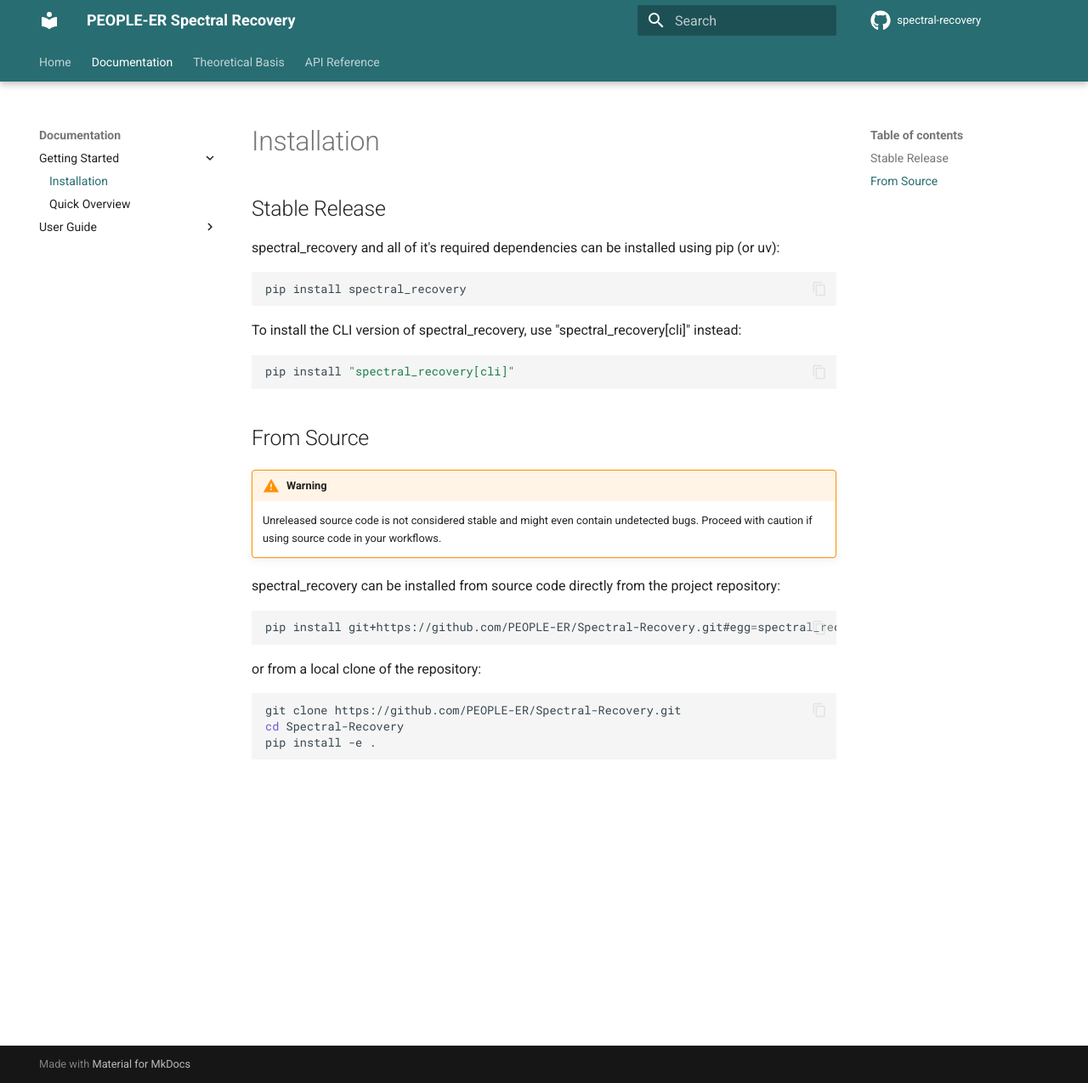
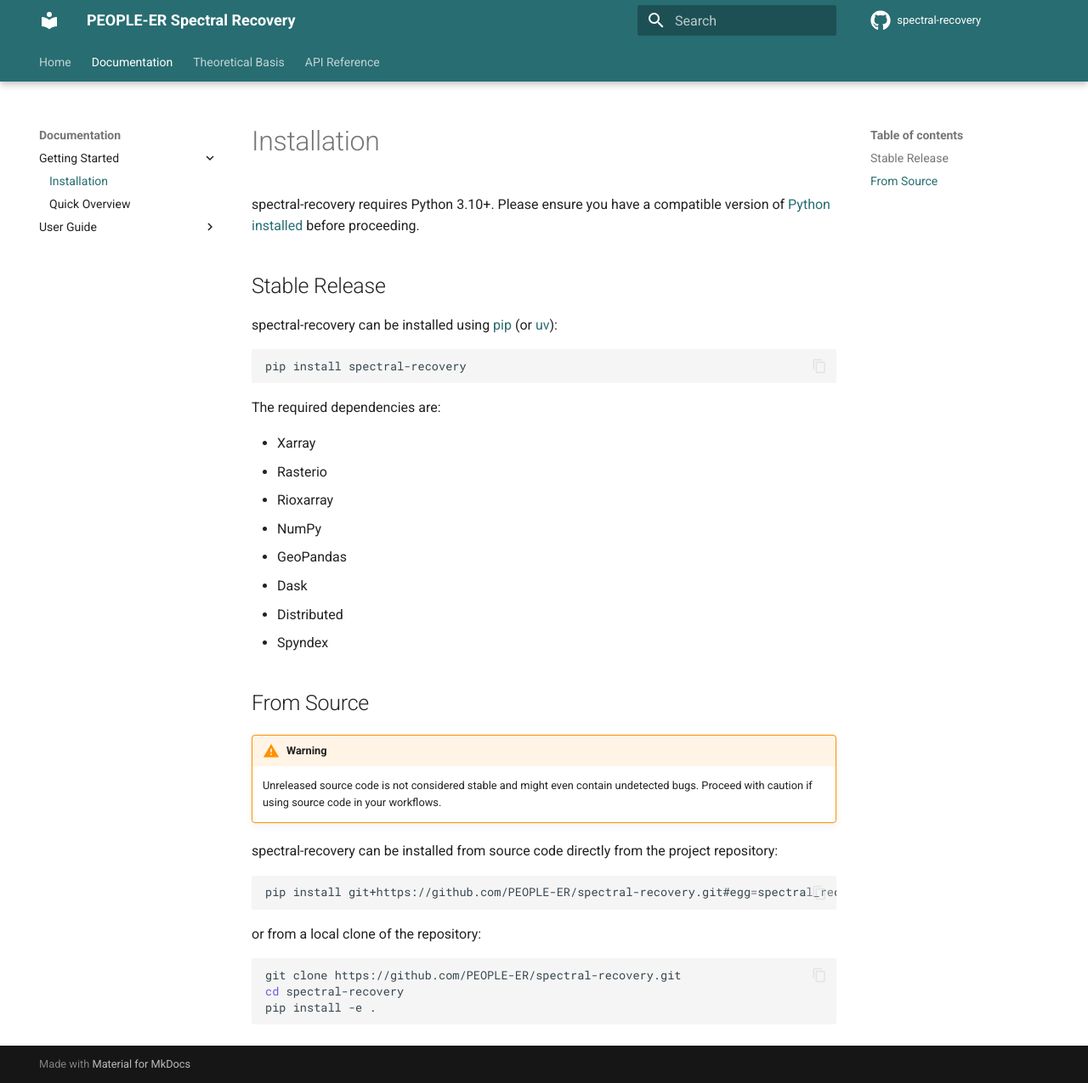
Before and after one commit to PEOPLE-ER/spectral-recovery, an MkDocs documentation site: the page built from docs/installation.md, in a window 1280 px wide and 1275 px high. Shown: the whole window at 85% size. Built offline with MkDocs 1.6.1 and Material for MkDocs 9.7.7, drawn with Linux system fonts in a browser that asks for light colours; comment, search, counter and statistics services are not loaded.

Commit message:
WIP: update tutorials

````diff
--- a/docs/installation.md
+++ b/docs/installation.md
@@ -1,18 +1,25 @@
 # Installation
+
+spectral-recovery requires Python 3.10+. Please ensure you have a compatible version of [Python installed](https://www.python.org/downloads/) before proceeding.
 
 ## Stable Release
 
-spectral_recovery and all of it's required dependencies can be installed using pip (or uv):
+spectral-recovery can be installed using [pip](https://pip.pypa.io/en/stable/installation/) (or [uv](https://github.com/astral-sh/uv)):
 
 ```bash
-pip install spectral_recovery
+pip install spectral-recovery
 ```
 
-To install the CLI version of spectral_recovery, use "spectral_recovery[cli]" instead:
+The required dependencies are:
 
-```bash
-pip install "spectral_recovery[cli]"
-```
+- Xarray
+- Rasterio
+- Rioxarray
+- NumPy
+- GeoPandas
+- Dask
+- Distributed
+- Spyndex
 
 ## From Source
 
@@ -20,16 +27,16 @@
 
     Unreleased source code is not considered stable and might even contain undetected bugs. Proceed with caution if using source code in your workflows.
 
-spectral_recovery can be installed from source code directly from the project repository:
+spectral-recovery can be installed from source code directly from the project repository:
 
 ```bash
-pip install git+https://github.com/PEOPLE-ER/Spectral-Recovery.git#egg=spectral_recovery
+pip install git+https://github.com/PEOPLE-ER/spectral-recovery.git#egg=spectral_recovery
 ```
 
 or from a local clone of the repository:
 
 ```bash
-git clone https://github.com/PEOPLE-ER/Spectral-Recovery.git
-cd Spectral-Recovery
+git clone https://github.com/PEOPLE-ER/spectral-recovery.git
+cd spectral-recovery
 pip install -e .
 ```
--- a/pyproject.toml
+++ b/pyproject.toml
@@ -56,6 +56,3 @@
 
 [tool.setuptools.package-data]
 spectral_recovery = ["resources/*.json", "data/*.gpkg", "data/bc06_wildfire_landsat_BAP/*"]
-
-[project.scripts]
-specrec = "scripts.cli:cli"
````
Also changed, not shown: docs/indices.md (+1 -1 lines), docs/overview.md (+1 -1 lines), docs/plotting.md (+14 -1 lines), docs/overview_CLI.ipynb (deleted).
